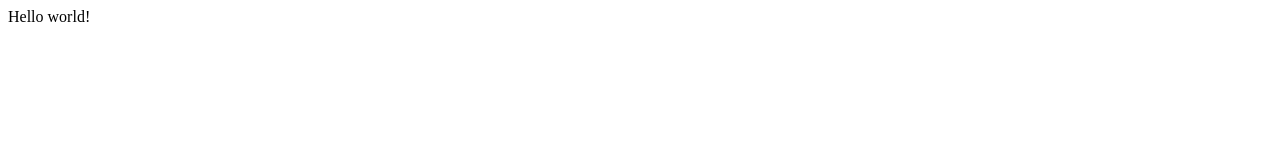
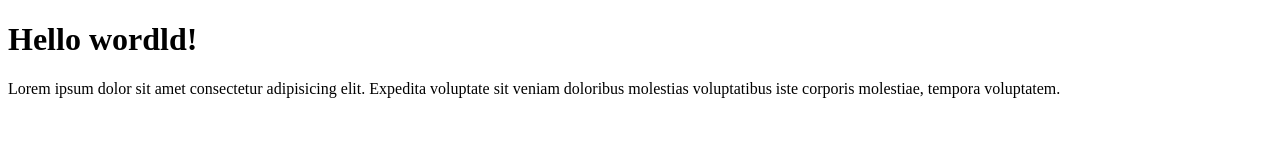
Before and after one commit to fedorr2/first_repo, a plain HTML site: page index.html in a window 1280 px wide. Drawn offline with Linux system fonts and the light colour scheme.

Commit message:
добавили текст

```diff
--- a/index.html
+++ b/index.html
@@ -6,6 +6,7 @@
     <title>Document</title>
 </head>
 <body>
-    Hello world!
+     <h1>Hello wordld!</h1>
+     <p>Lorem ipsum dolor sit amet consectetur adipisicing elit. Expedita voluptate sit veniam doloribus molestias voluptatibus iste corporis molestiae, tempora voluptatem.</p>
 </body>
 </html>
```
